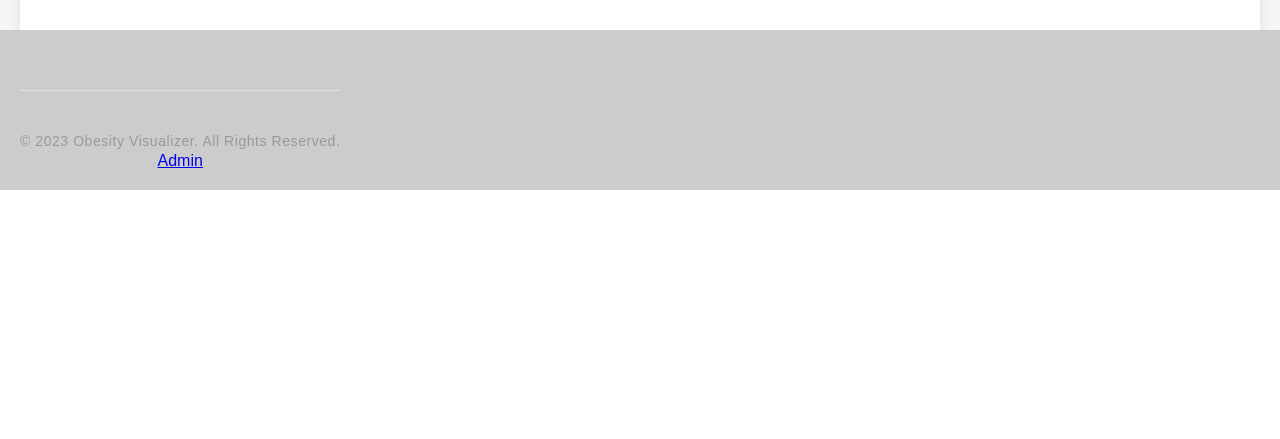
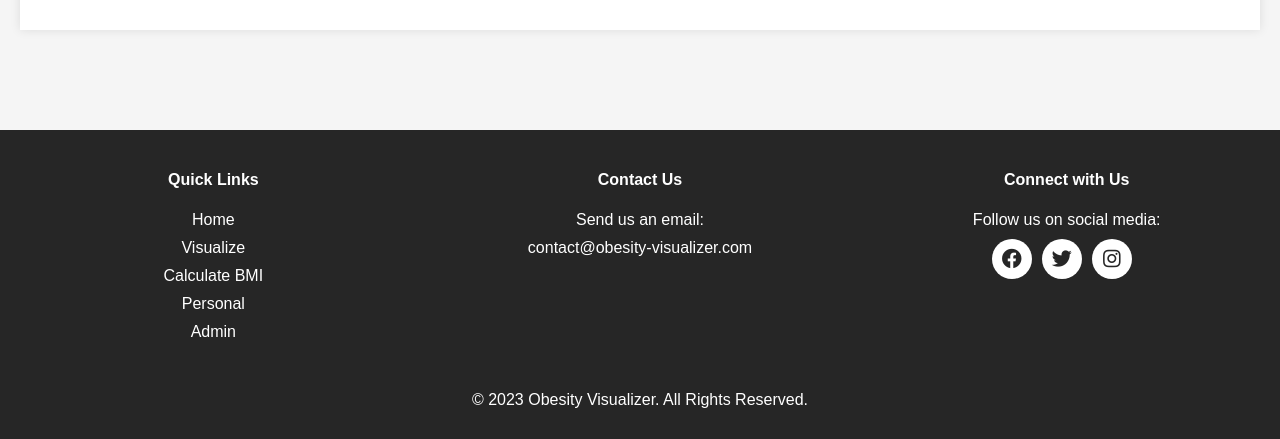
Before and after one commit to omerdikyol/obesity-visualizer, a PHP site: page /app/views/home.php in a window 1280 px wide. Shown: the part 1435-1874 px from the top of the page. Before the commit the page ends 1625 px from the top, so only its background shows below. Run offline with PHP 8.4, Linux system fonts and the light colour scheme; some libraries are stand-ins or nearby versions.

Commit message:
Redesigning Footer

```diff
--- a/app/views/home.php
+++ b/app/views/home.php
@@ -79,13 +79,6 @@
         width: 100%;
         border-radius: 5px;
     }
-
-    footer {
-        background-color: #ccc;
-        color: #333;
-        padding: 20px;
-        text-align: center;
-    }
     </style>
 </head>
 
--- a/app/views/includes/footer.php
+++ b/app/views/includes/footer.php
@@ -1,11 +1,118 @@
+<head>
+    <meta charset="utf-8">
+    <title>Obesity Visualizer</title>
+    <link rel="stylesheet" href="https://cdnjs.cloudflare.com/ajax/libs/font-awesome/5.15.3/css/all.min.css" />
+    <style>
+    footer {
+        padding: 20px;
+        text-align: center;
+        bottom: 0;
+        background-color: #262626;
+        color: #fff;
+        font-family: Arial, sans-serif;
+        margin-top: 100px;
+    }
+
+    .footer-columns {
+        display: flex;
+        flex-wrap: wrap;
+        justify-content: space-between;
+    }
+
+    .footer-column {
+        flex: 1;
+        margin-right: 40px;
+        margin-bottom: 40px;
+    }
+
+    .footer-column:last-child {
+        margin-right: 0;
+    }
+
+    .footer h4 {
+        font-size: 18px;
+        margin-bottom: 20px;
+    }
+
+    footer ul {
+        list-style: none;
+        margin: 0;
+        padding: 0;
+    }
+
+    footer li {
+        margin-bottom: 10px;
+    }
+
+    footer a {
+        color: #fff;
+        text-decoration: none;
+    }
+
+    footer a:hover {
+        text-decoration: underline;
+    }
+
+    footer p {
+        margin: 0 0 10px 0;
+    }
+
+    .social-icons {
+        display: flex;
+        justify-content: center;
+    }
+
+    .social-icons a {
+        display: inline-block;
+        width: 40px;
+        height: 40px;
+        margin-right: 10px;
+        background-color: #fff;
+        border-radius: 50%;
+        text-align: center;
+        line-height: 40px;
+        font-size: 20px;
+        color: #262626;
+        transition: background-color 0.2s;
+    }
+
+    .social-icons a:hover {
+        background-color: #fff;
+        color: #262626;
+    }
+
+    .fab {
+        font-family: "Font Awesome 5 Brands";
+    }
+    </style>
+</head>
+
 <footer>
-    <div>
-        <div class="row justify-content-center">
-            <div class="col-md-8">
-                <hr>
-                <p class="footer-text">&copy; 2023 Obesity Visualizer. All Rights Reserved.</p>
-                <a href="/obesity-visualizer/app/controllers/admin.php">Admin</a>
+    <div class="footer-columns">
+        <div class="footer-column">
+            <h4>Quick Links</h4>
+            <ul>
+                <li><a href="/obesity-visualizer/app/controllers/home.php">Home</a></li>
+                <li><a href="/obesity-visualizer/app/controllers/visualize.php">Visualize</a></li>
+                <li><a href="/obesity-visualizer/app/controllers/bmi_calc.php">Calculate BMI</a></li>
+                <li><a href="/obesity-visualizer/app/controllers/personal.php">Personal</a></li>
+                <li><a href="/obesity-visualizer/app/controllers/admin.php">Admin</a></li>
+            </ul>
+        </div>
+        <div class="footer-column">
+            <h4>Contact Us</h4>
+            <p>Send us an email:</p>
+            <a href="mailto:omerdikyol02@gmail.com">contact@obesity-visualizer.com</a>
+        </div>
+        <div class="footer-column">
+            <h4>Connect with Us</h4>
+            <p>Follow us on social media:</p>
+            <div class="social-icons">
+                <a href="#"><i class=" fab fa-facebook"></i></a>
+                <a href="#"><i class="fab fa-twitter"></i></a>
+                <a href="#"><i class="fab fa-instagram"></i></a>
             </div>
         </div>
     </div>
+    <p class="footer-text">&copy; 2023 Obesity Visualizer. All Rights Reserved.</p>
 </footer>
--- a/app/views/includes/header.php
+++ b/app/views/includes/header.php
@@ -1,7 +1,3 @@
-<?php
-$root = $_SERVER['DOCUMENT_ROOT'];
-?>
-
 <!DOCTYPE html>
 <html lang="en">
 
--- a/app/views/includes/sidenav.php
+++ b/app/views/includes/sidenav.php
@@ -73,8 +73,8 @@
         <a href="/obesity-visualizer/app/controllers/admin.php">Dashboard</a>
         <a href="/obesity-visualizer/app/controllers/admin/users.php">Users</a>
         <a href="/obesity-visualizer/app/controllers/admin/countries.php">Country Data</a>
+        <a href="/obesity-visualizer/app/controllers/admin/adminLogout.php">Log Out</a>
         <a href="/obesity-visualizer/app/controllers/home.php">Get Back to Website</a>
-        <<a href="/obesity-visualizer/app/controllers/admin/adminLogout.php">Log Out</a>
     </div>
 </body>
 
--- a/public/css/style.css
+++ b/public/css/style.css
@@ -44,28 +44,6 @@ header {
     color: #fff;
     padding: 10px;
     text-align: center;
-}
-
-/* Footer */
-footer {
-    padding: 40px 0;
-}
-
-
-hr {
-    border: none;
-    height: 1px;
-    background-color: #dee2e6;
-    margin: 40px 0;
-}
-
-.footer-text {
-    color: #999999;
-    font-size: 14px;
-    font-weight: 400;
-    letter-spacing: 0.04em;
-    line-height: 1.5;
-    margin-bottom: 0;
 }
 
 /* buttons */
```
